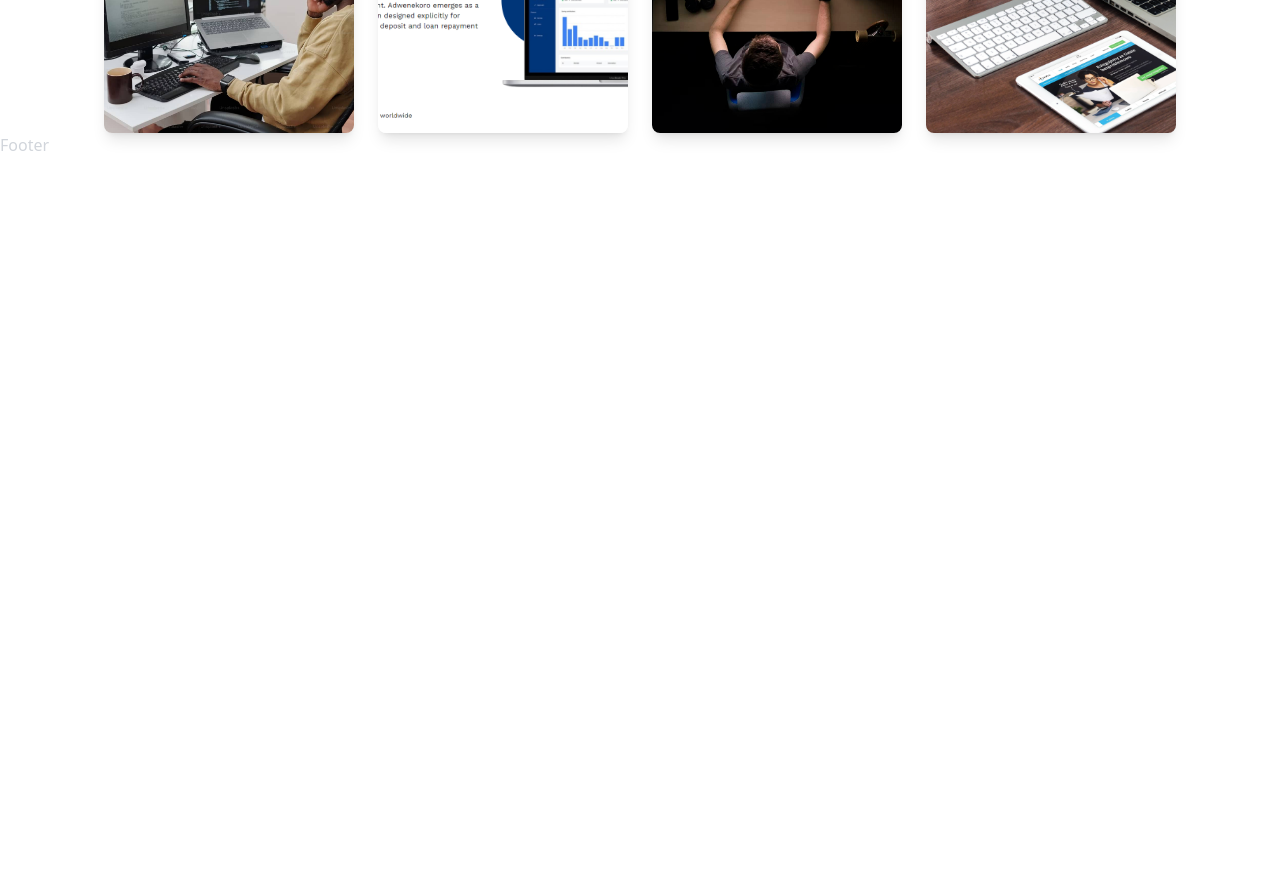
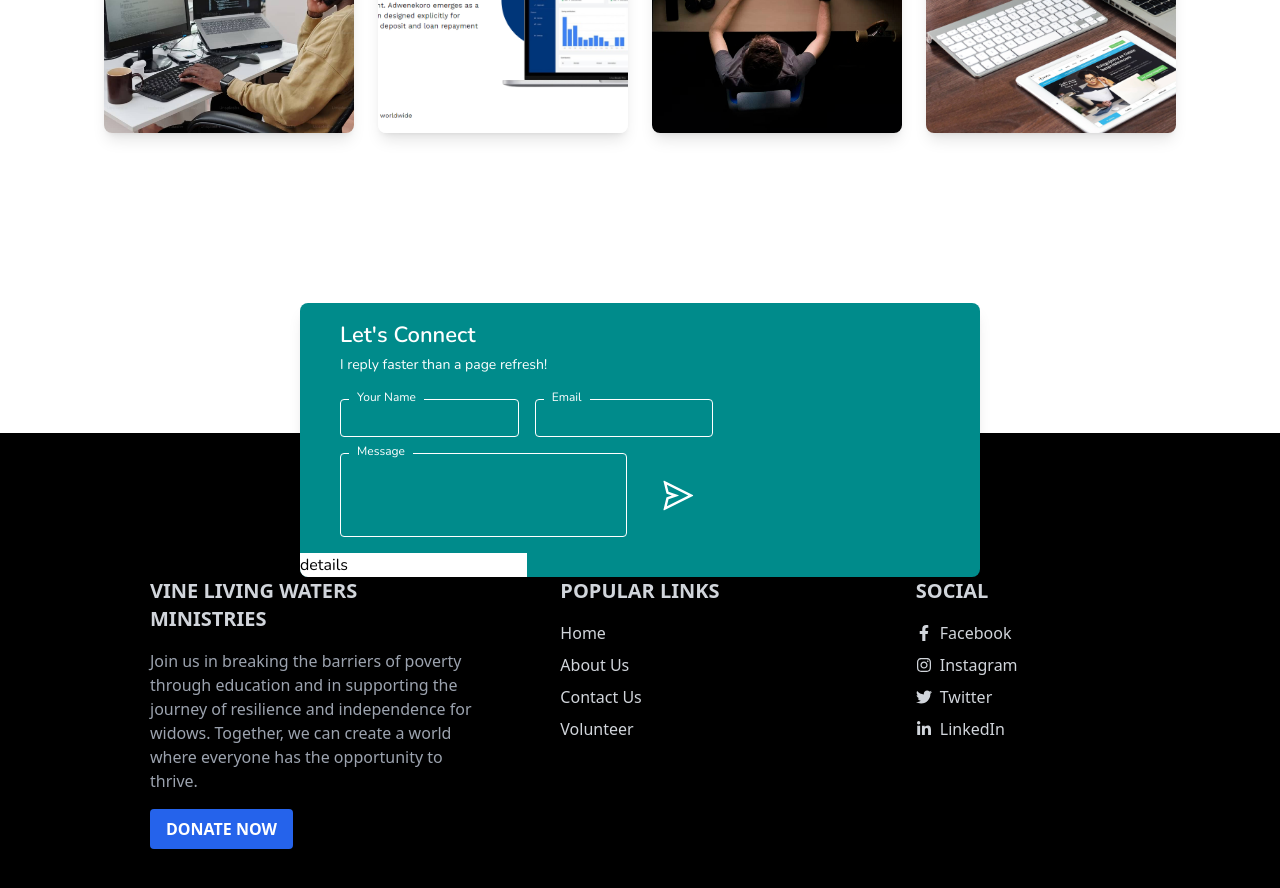
Before and after one commit to ranselorm/ransel, a Next.js app: page / in a window 1280 px wide. Shown: the part 2380-3268 px from the top of the page. Before the commit the page ends 2537 px from the top, so only its background shows below. Built offline with nearby package versions, Linux system fonts and the light colour scheme.

Commit message:
Add contact section

```diff
--- a/app/page.jsx
+++ b/app/page.jsx
@@ -3,6 +3,7 @@ import Services from "@/components/Services";
 import ChooseMe from "@/components/ChooseMe";
 import Portfolio from "@/components/Portfolio";
 import About from "@/components/About";
+import Contact from "@/components/Contact";
 
 export default function Home() {
   return (
@@ -11,6 +12,7 @@ export default function Home() {
       <About />
       <Services />
       <Portfolio />
+      {/* <Contact /> */}
     </div>
   );
 }
--- /dev/null
+++ b/components/Contact.jsx
@@ -0,0 +1,82 @@
+import { FaRegMessage } from "react-icons/fa6";
+import { AiOutlineSend } from "react-icons/ai";
+
+const Contact = () => {
+  return (
+    <section className="px-4 lg:px-[150px] text-black font-main -mt-[260px]">
+      <div className=" h-max shadow-lg bg-[#008b8b] text-white rounded-lg overflow-hidden mx-auto">
+        <div className="flex justify-center flex-col">
+          <div className="w-8/12 py-4 px-10">
+            <article>
+              <div className="flex items-center justify-between mb-[2px]">
+                <h3 className="text-[22px] font-semibold">Let's Connect</h3>
+                {/* <FaRegMessage className="font-semibold text-[25px]" /> */}
+              </div>
+              <p className="text-[14px] w-11/12">
+                I reply faster than a page refresh!
+              </p>
+            </article>
+            <form
+              //   onSubmit={handleSignUp}
+              className="flex flex-col gap-y-4 w-12/12 mt-6"
+            >
+              <div className="flex gap-4">
+                <div className="pt-[8px] py-1 pl-[20px] outline-none border-[1.5px] border-white rounded  transition-all relative group w-full">
+                  <input
+                    type="text"
+                    //   value={fullname}
+                    className="focus:outline-none w-full  text-white text-[14px] bg-[#008b8b]"
+                    //   onChange={(e) => setFullname(e.target.value)}
+                    required
+                  />
+                  <label className="absolute top-0 left-2 bg-[#008b8b] -mt-[12px] px-2 text-white text-[12px]">
+                    Your Name
+                  </label>
+                </div>
+                <div className="pt-[8px] py-1 pl-[20px] outline-none border-[1.5px] border-white rounded  transition-all relative group w-full">
+                  <input
+                    type="email"
+                    //   value={email}
+                    className="focus:outline-none w-full  text-white text-[14px] bg-[#008b8b]"
+                    //   onChange={(e) => setEmail(e.target.value)}
+                    required
+                  />
+                  <label className="absolute top-0 left-2 bg-[#008b8b] -mt-[12px] px-2 text-white text-[12px]">
+                    Email
+                  </label>
+                </div>
+              </div>
+              <div className="flex gap-4 items-center">
+                <div className="pt-[8px] py-1 pl-[20px] outline-none border-[1.5px] border-white rounded  transition-all relative group w-full">
+                  <textarea
+                    type="password"
+                    //   value={password}
+                    className="focus:outline-none w-full  text-white text-[14px] bg-[#008b8b] resize-none"
+                    //   onChange={(e) => setPassword(e.target.value)}
+                    required
+                    rows="3"
+                    cols="60"
+                  />
+                  <label className="absolute top-0 left-2 bg-[#008b8b] -mt-[12px] px-2 text-white text-[12px]">
+                    Message
+                  </label>
+                </div>
+                <button
+                  type="submit"
+                  className="transition-all w-3/12 flex justify-center items-center"
+                >
+                  {/* {isLoading ? "Please wait" : "Sign Up"} */}
+
+                  <AiOutlineSend className="text-[35px] text-white" />
+                </button>
+              </div>
+            </form>
+          </div>
+          <div className="w-4/12 bg-white text-black z-50">details</div>
+        </div>
+      </div>
+    </section>
+  );
+};
+
+export default Contact;
--- a/components/Footer.jsx
+++ b/components/Footer.jsx
@@ -1,7 +1,112 @@
 import React from "react";
+import {
+  FaFacebookF,
+  FaInstagram,
+  FaTwitter,
+  FaLinkedinIn,
+} from "react-icons/fa";
+import Contact from "./Contact";
 
 const Footer = () => {
-  return <div>Footer</div>;
+  return (
+    <footer className="bg-black h-[60vh] pt-[130px] px-4 md:px-[150px]">
+      <Contact />
+      <div className="flex flex-wrap justify-between items-start">
+        {/* Column 1 */}
+        <div className="w-full md:flex-1 mb-6">
+          <h5 className="text-xl font-bold mb-4 uppercase">
+            Vine living waters Ministries
+          </h5>
+          <p className="text-gray-400 mb-4">
+            Join us in breaking the barriers of poverty through education and in
+            supporting the journey of resilience and independence for widows.
+            Together, we can create a world where everyone has the opportunity
+            to thrive.
+          </p>
+          <button className="bg-blue-600 hover:bg-blue-700 text-white font-bold py-2 px-4 rounded">
+            DONATE NOW
+          </button>
+        </div>
+        {/* Column 2 */}
+        <div className="w-full md:flex-1 flex md:justify-center mb-6">
+          <div>
+            <h5 className="text-xl font-bold mb-4">POPULAR LINKS</h5>
+            <ul>
+              <li className="mb-2">
+                <a href="#" className="hover:text-blue-300">
+                  Home
+                </a>
+              </li>
+              <li className="mb-2">
+                <a href="#" className="hover:text-blue-300">
+                  About Us
+                </a>
+              </li>
+              <li className="mb-2">
+                <a href="#" className="hover:text-blue-300">
+                  Contact Us
+                </a>
+              </li>
+              <li className="mb-2">
+                <a href="#" className="hover:text-blue-300">
+                  Volunteer
+                </a>
+              </li>
+            </ul>
+          </div>
+        </div>
+
+        {/* Column 5 */}
+        <div className="w-full md:flex-1 mb-6 flex md:justify-center">
+          <div>
+            <h5 className="text-xl font-bold mb-4">SOCIAL</h5>
+            <ul>
+              <li className="mb-2">
+                <a
+                  href="https://www.facebook.com"
+                  target="_blank"
+                  rel="noopener noreferrer"
+                  className="hover:text-blue-300 flex items-center"
+                >
+                  <FaFacebookF className="mr-2" /> Facebook
+                </a>
+              </li>
+              <li className="mb-2">
+                <a
+                  href="https://www.instagram.com"
+                  target="_blank"
+                  rel="noopener noreferrer"
+                  className="hover:text-blue-300 flex items-center"
+                >
+                  <FaInstagram className="mr-2" /> Instagram
+                </a>
+              </li>
+              <li className="mb-2">
+                <a
+                  href="https://www.twitter.com"
+                  target="_blank"
+                  rel="noopener noreferrer"
+                  className="hover:text-blue-300 flex items-center"
+                >
+                  <FaTwitter className="mr-2" /> Twitter
+                </a>
+              </li>
+              <li className="mb-2">
+                <a
+                  href="https://www.linkedin.com"
+                  target="_blank"
+                  rel="noopener noreferrer"
+                  className="hover:text-blue-300 flex items-center"
+                >
+                  <FaLinkedinIn className="mr-2" /> LinkedIn
+                </a>
+              </li>
+            </ul>
+          </div>
+        </div>
+      </div>
+    </footer>
+  );
 };
 
 export default Footer;
--- a/components/Portfolio.jsx
+++ b/components/Portfolio.jsx
@@ -19,7 +19,7 @@ const Portfolio = () => {
   };
 
   return (
-    <section className="text-black px-4">
+    <section className="text-black px-4 mb-[300px]">
       <article className="w-full text-center font-primary flex flex-col items-center gap-y-4 mb-12">
         <SubHeading text="Portfolio List" />
         <Heading text="Captivating Portfolio" />
```
